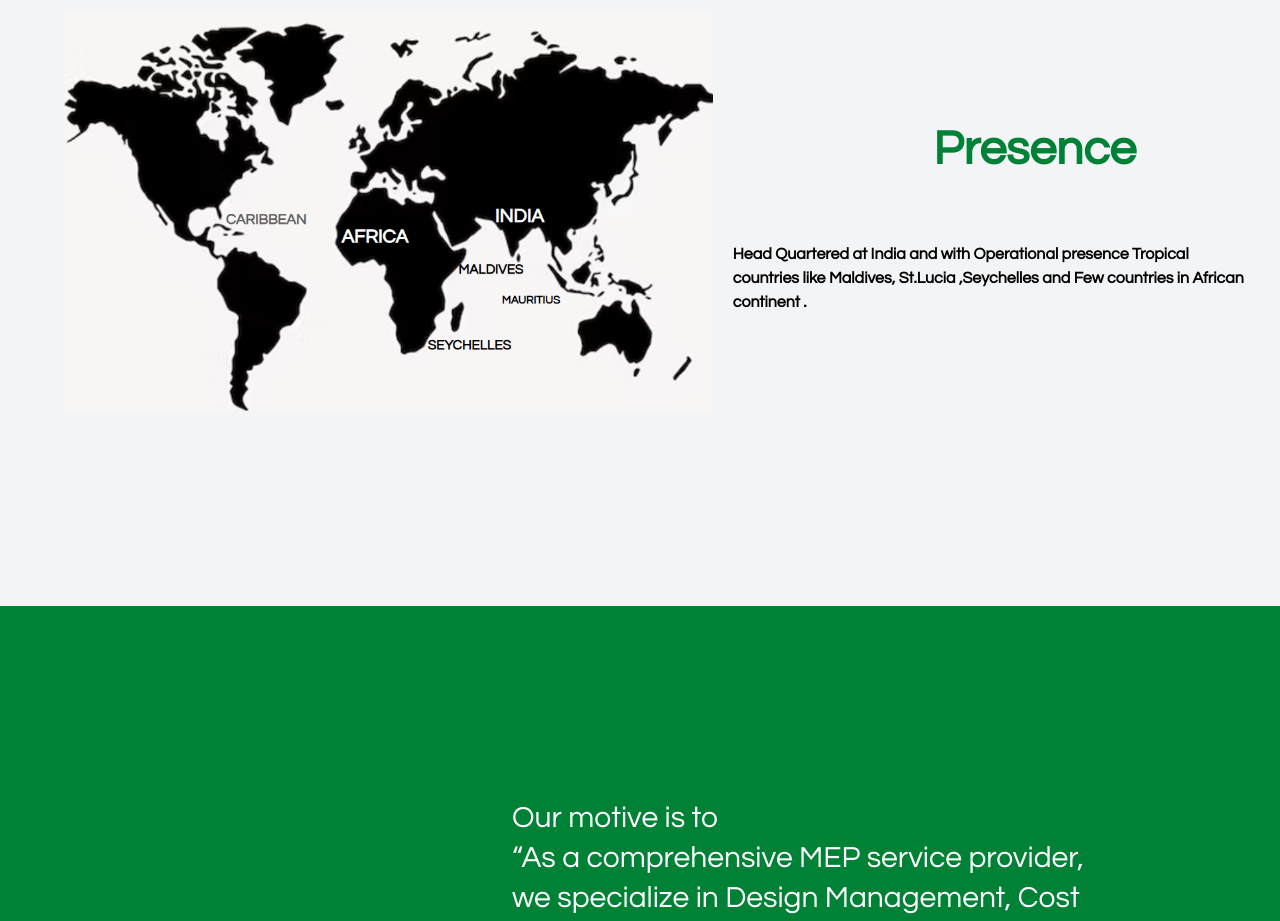
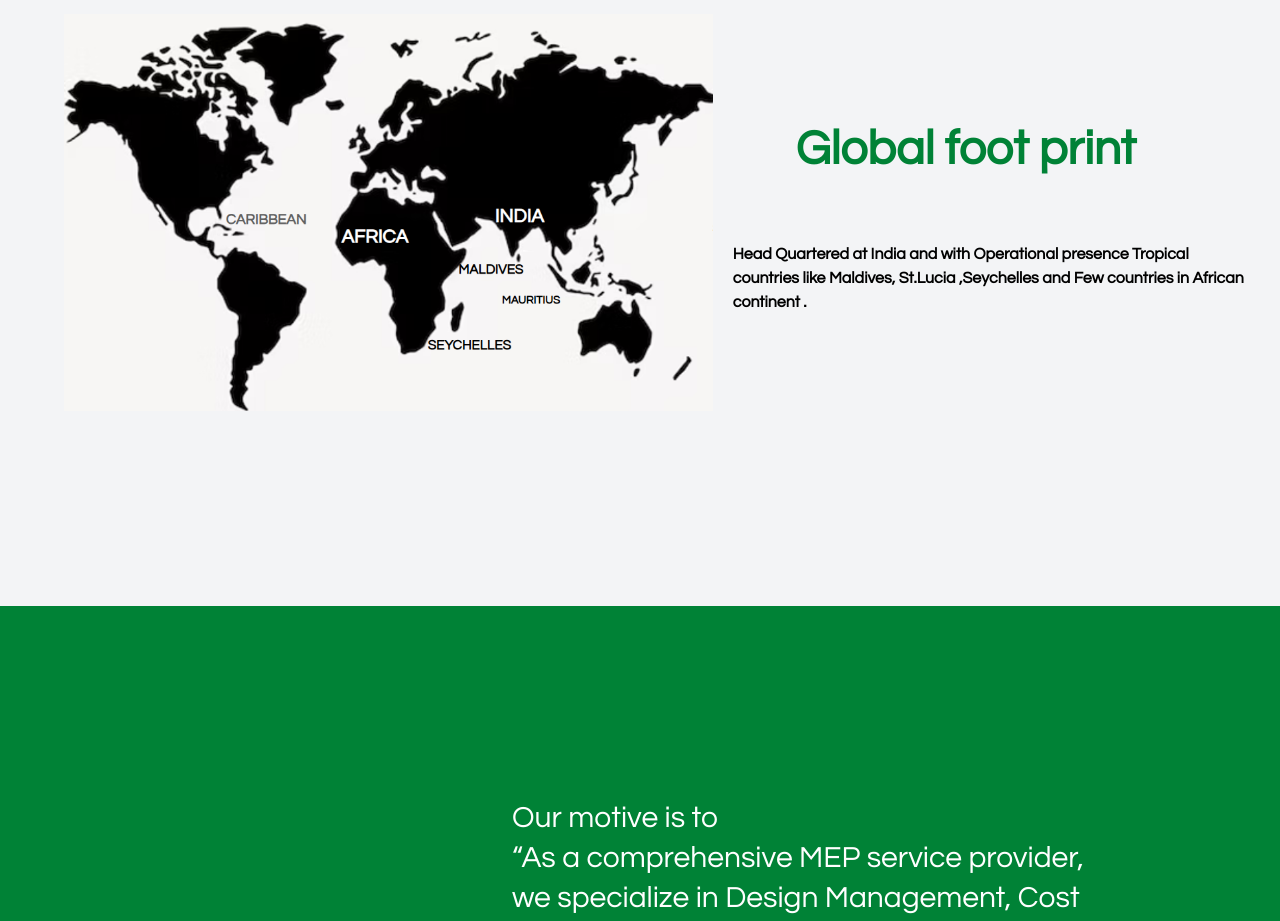
Before and after one commit to heyananthu/Greets_WebSite, a React (Vite) app: page /about in a window 1280 px wide. Shown: the part 3840-4761 px from the top of the page. Built offline with nearby package versions, Linux system fonts and the light colour scheme; a web font is replaced by a local one.

Commit message:
flag added in Growth Story component

```diff
--- a/src/components/About/Presence.jsx
+++ b/src/components/About/Presence.jsx
@@ -10,7 +10,7 @@ function Presence() {
                 <div className='flex items-start justify-center'>
                     <div className='py-28'>
                         <div className='flex justify-center lg:justify-end  lg:pr-32 lg:mb-12'>
-                            <h1 className='text-green-700 text-5xl font-bold text-center lg:text-right'>Presence</h1>
+                            <h1 className='text-green-700 text-5xl font-bold text-center lg:text-right'>Global foot print </h1>
                         </div>
                         <p className='font-bold p-5 text-center lg:text-left'>Head Quartered at India and with Operational presence Tropical countries like Maldives,
                             St.Lucia ,Seychelles and Few countries in African continent .</p>
```
